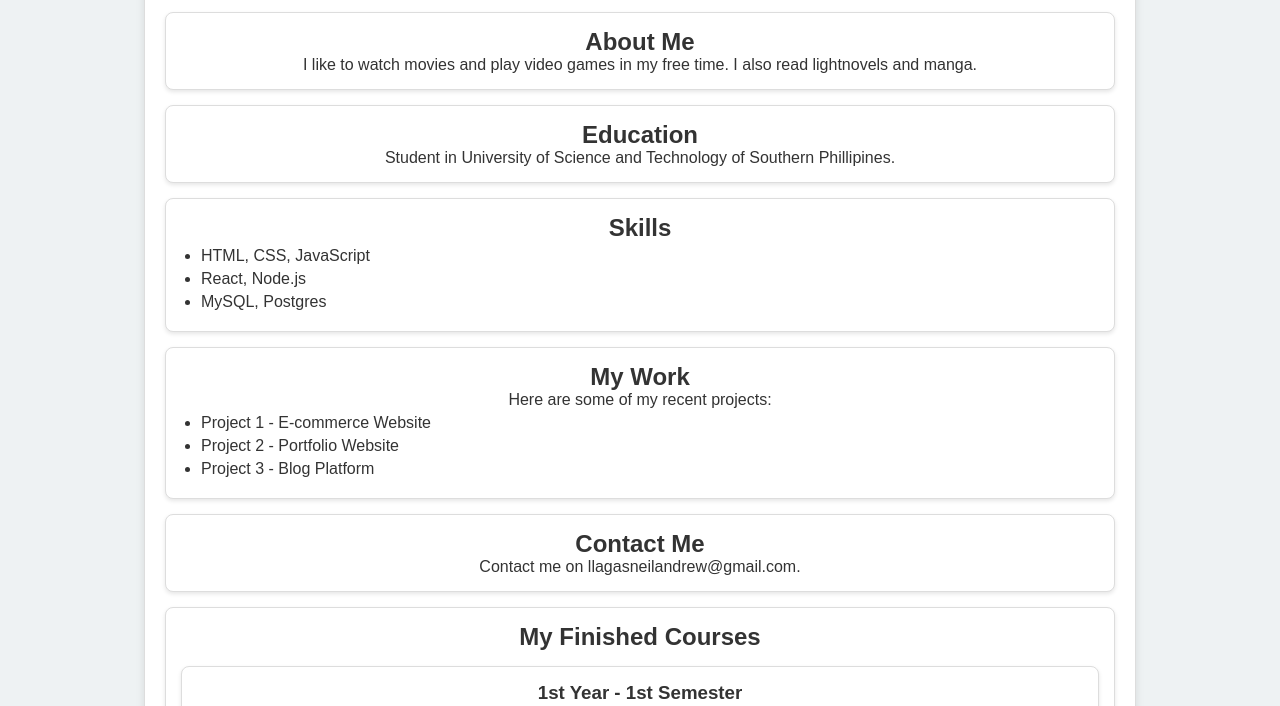
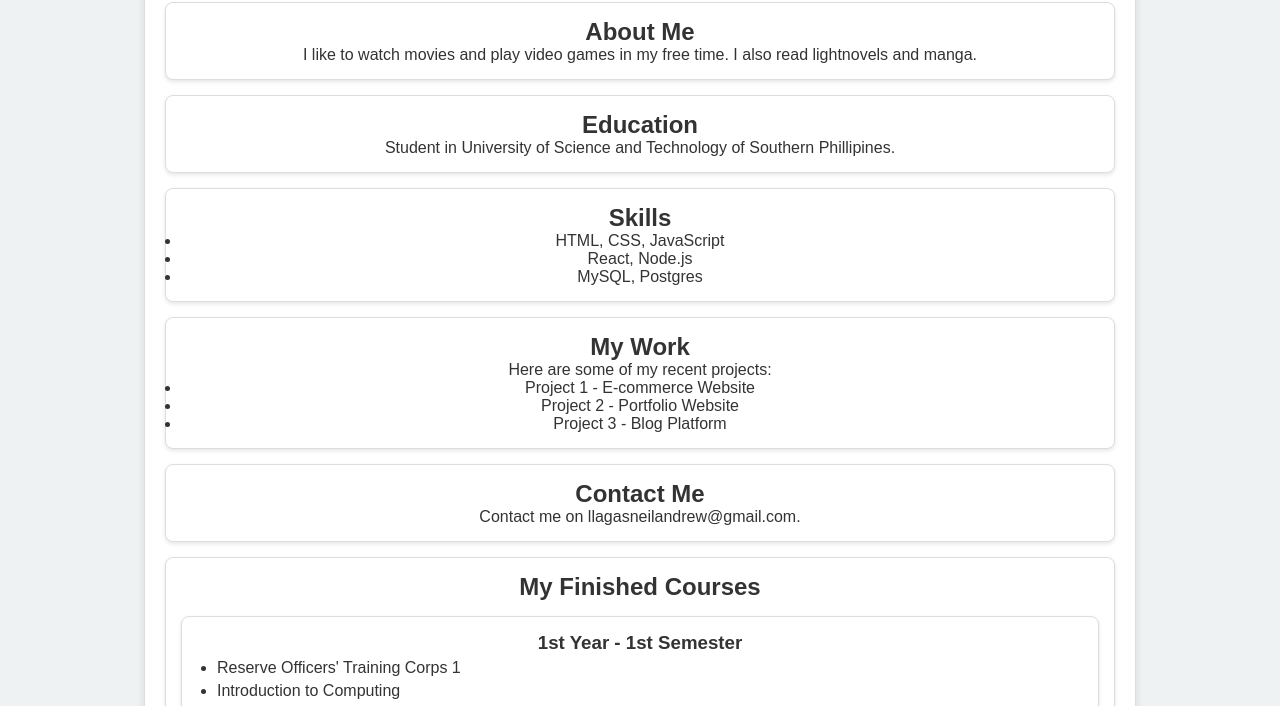
Before and after one commit to Neilplay/AppDev, a plain HTML site: page Act3.html in a window 1280 px wide. Shown: the part 437-1143 px from the top of the page. Drawn offline with Linux system fonts and the light colour scheme.

Commit message:
Update style2.css

```diff
--- a/style2.css
+++ b/style2.css
@@ -83,7 +83,7 @@ footer {
     border-top: 3px solid #f4a261;
 }
 
-ul {
+#courses ul {
     list-style-type: disc;
     /* Ensures bullets appear */
     padding-left: 20px;
@@ -92,7 +92,7 @@ ul {
     /* Aligns text properly */
 }
 
-li {
+#courses li {
     margin: 5px 0;
     /* Adds spacing between list items */
 }
```
